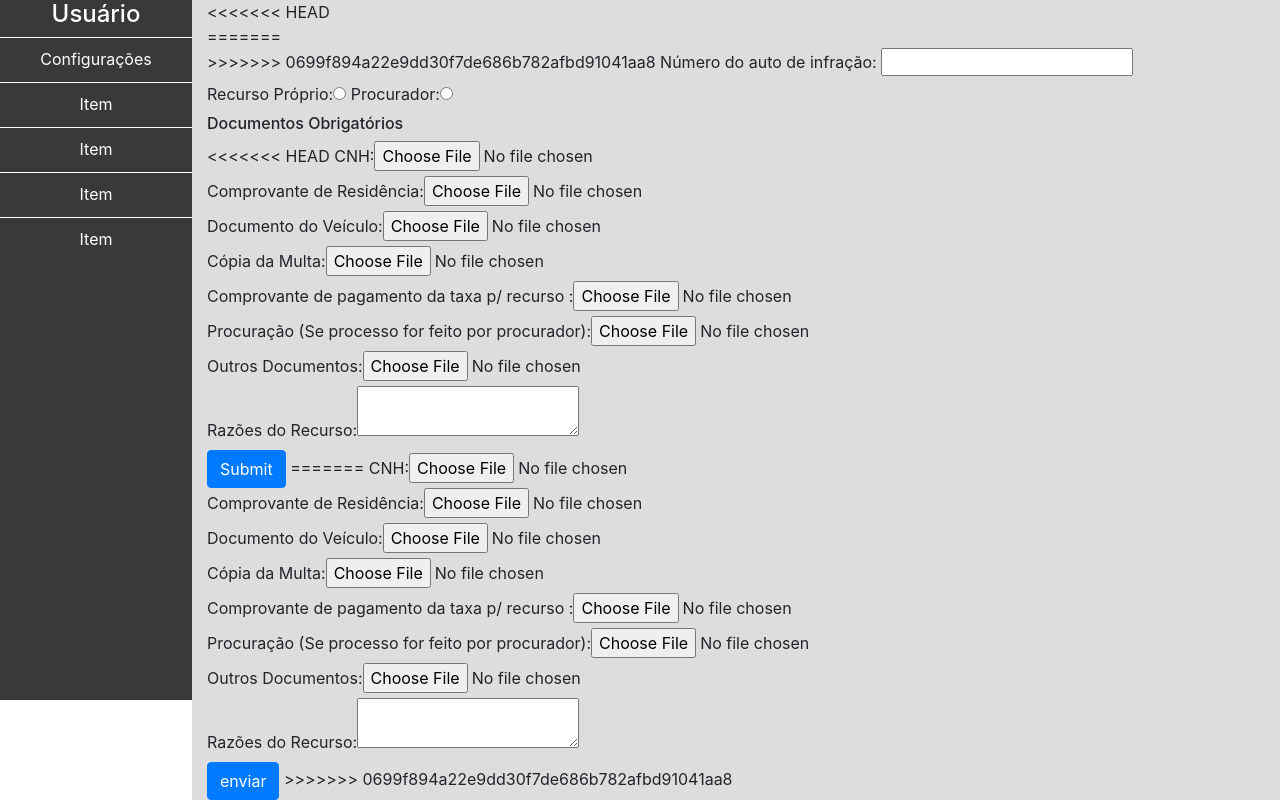
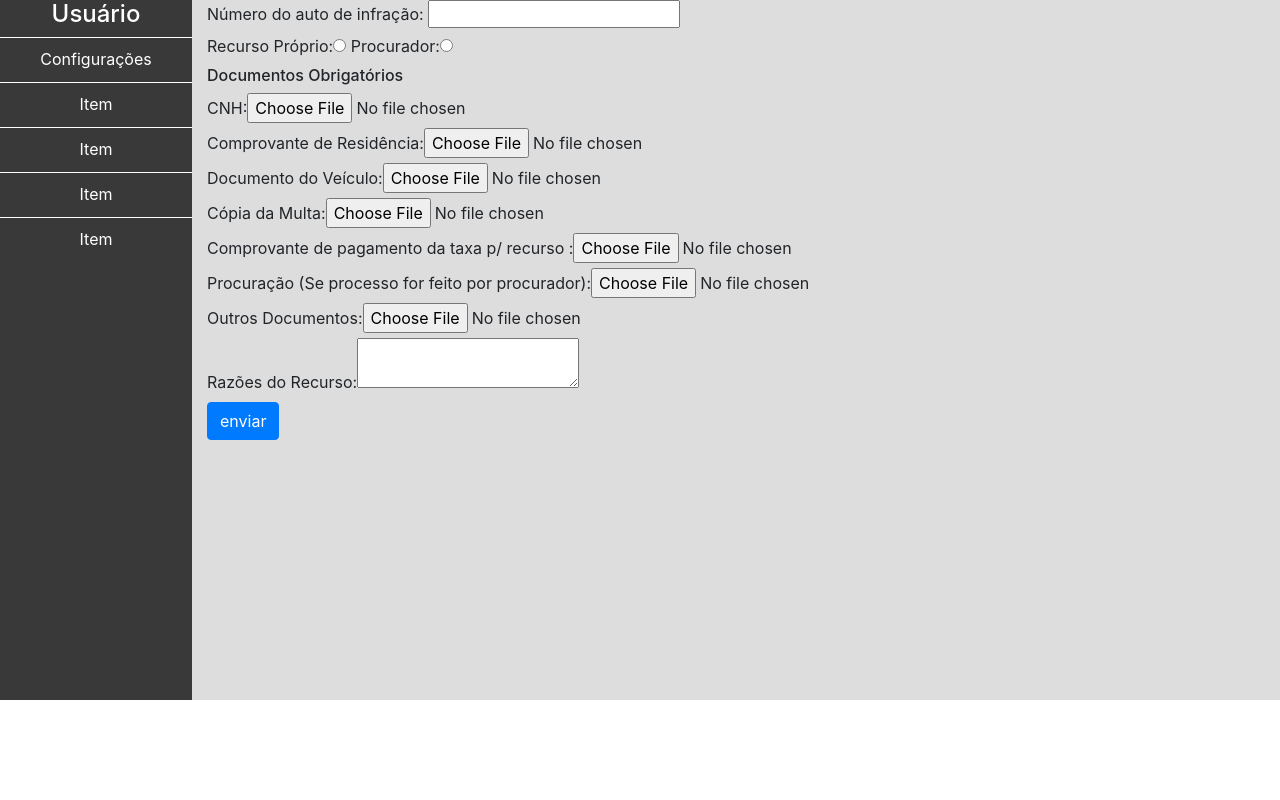
Before and after one commit to natanrch/recurso-facil, a PHP site: page /recorrer.php in a window 1280 px wide. Run offline with PHP 8.4, Linux system fonts and the light colour scheme.

Commit message:
ajustando

```diff
--- a/logica-login.php
+++ b/logica-login.php
@@ -24,6 +24,7 @@ if(isset($_POST['email']) && isset($_POST['senha'])){
 		}
 	}
 
+}
 function redireciona() {
 	header("Location: user.php");
 }
@@ -33,4 +34,3 @@ if(isset($_POST['email']) && isset($_POST['senha'])){
 		header("Location: login.php");
 	}
 }
-}
--- a/login.php
+++ b/login.php
@@ -1,10 +1,9 @@
-
 <?php
 
 
 	require_once 'logica-login.php';
 
- ?>
+?>
 
  <!DOCTYPE html>
  <html>
--- a/recorrer.php
+++ b/recorrer.php
@@ -24,13 +24,10 @@
             </ul>
         </div>
         <div class="col direito">
-<<<<<<< HEAD
           <form class="">
             <div class="">
-=======
           <form enctype="multipart/form-data" method="post" action="adiciona-recurso.php" >
             <div>
->>>>>>> 0699f894a22e9dd30f7de686b782afbd91041aa8
               <label>Número do auto de infração:</label>
               <input type="text" name="numero_infracao">
             </div>
@@ -40,17 +37,6 @@
             </div>
             <div>
               <h6>Documentos Obrigatórios</h6>
-<<<<<<< HEAD
-              <label>CNH:</label><input type="file"/><br/>
-              <label>Comprovante de Residência:</label><input type="file"/><br/>
-              <label>Documento do Veículo:</label><input type="file"/><br/>
-              <label>Cópia da Multa:</label><input type="file"/><br/>
-              <label>Comprovante de pagamento da taxa p/ recurso :</label><input type="file"/><br/>
-              <label>Procuração (Se processo for feito por procurador):</label><input type="file"/><br/>
-              <label>Outros Documentos:</label><input type="file"/><br/>
-              <label>Razões do Recurso:</label><textarea></textarea><br/>
-              <input type="submit" class="btn btn-primary">
-=======
               <label>CNH:</label><input type="file" name="cnh_arquivo" /><br/>
               <label>Comprovante de Residência:</label><input type="file" name="comprovante_residencia" /><br/>
               <label>Documento do Veículo:</label><input type="file" name="documento_veiculo" /><br/>
@@ -60,7 +46,6 @@
               <label>Outros Documentos:</label><input type="file" name="outros_documentos" /><br/>
               <label>Razões do Recurso:</label><textarea name="razoes"></textarea><br/>
               <input type="submit" value="enviar" name="" class="btn btn-primary">
->>>>>>> 0699f894a22e9dd30f7de686b782afbd91041aa8
             </div>
           </form>
         </div>
```
Lines whose indentation alone changed are shown as unchanged.
